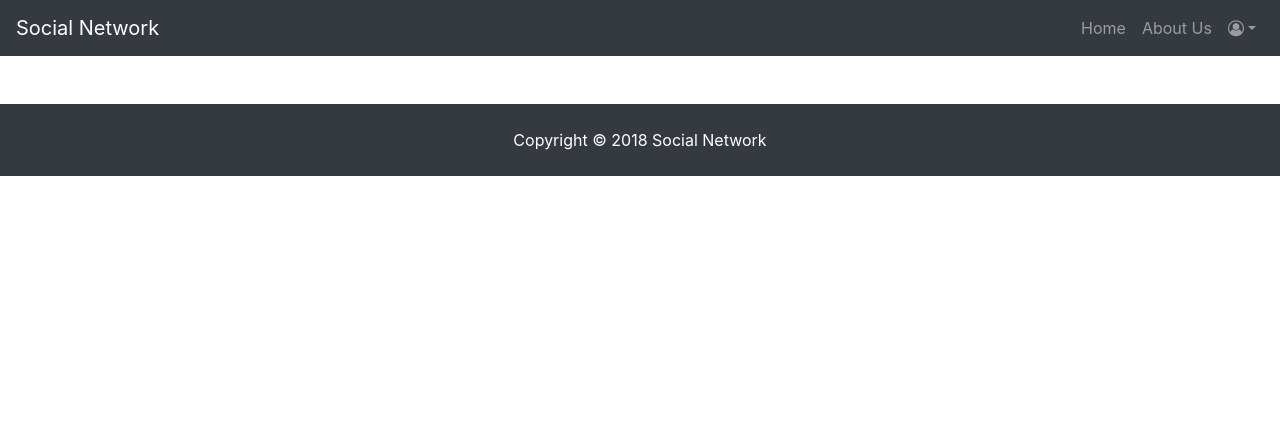
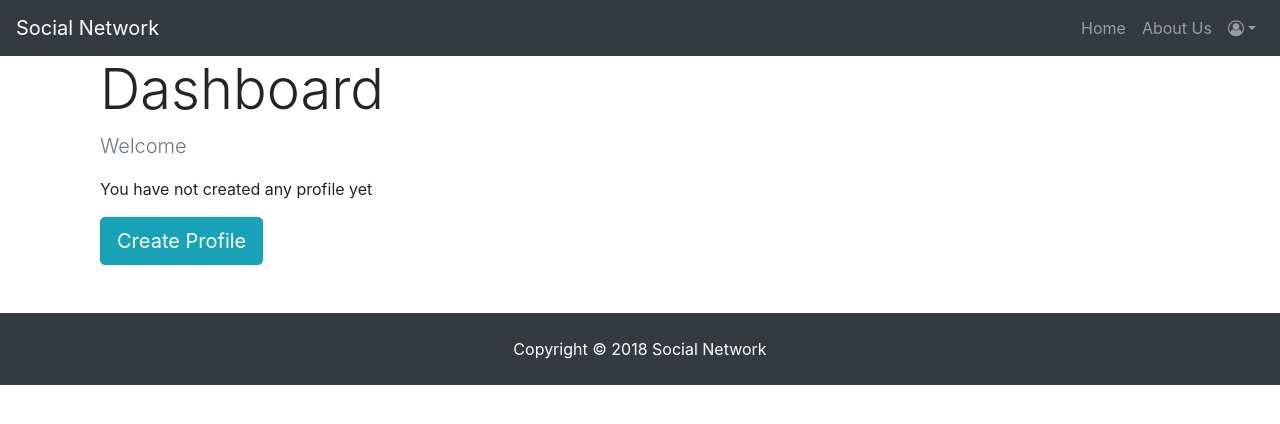
Before and after one commit to rakeshjha1993/mern-socialNetwork, a React (Create React App) app in the folder client/: page /dashboard in a window 1280 px wide. Shown: the top 424 px of the page. Built offline with nearby package versions, Linux system fonts and the light colour scheme; no server answers.

Commit message:
before merge

```diff
--- /dev/null
+++ b/client/src/Components/common/spinner.js
@@ -0,0 +1,10 @@
+import React from 'react';
+import Spinner from './spinner.gif';
+
+export default () => {
+  return (
+    <div>
+      <img src={Spinner} alt="loading" style={{width:'200px', margin:'auto', display:'block'}} />
+    </div>
+  )
+}
--- a/client/src/Components/dashboard/Dashboard.js
+++ b/client/src/Components/dashboard/Dashboard.js
@@ -2,6 +2,8 @@ import React, { Component } from 'react'
 import PropTypes from 'prop-types';
 import {connect } from 'react-redux';
 import {getCurrentProfile} from '../../actions/profileActions';
+import Spinner from '../common/spinner';
+import {Link} from 'react-router-dom';
 
 class Dashboard extends Component {
 
@@ -9,24 +11,55 @@ class Dashboard extends Component {
         this.props.getCurrentProfile();
     }
 
-  render() {
-    return (
-      <div>
+    render() {
 
-      </div>
-    )
-  }
+        const {user} = this.props.auth;
+        const {profile,loading} = this.props.profile;
+
+        let dashboardcontent ;
+
+        if(profile==null || loading){
+            dashboardcontent = <Spinner/>;
+        }else{
+            if(Object.keys(profile).length > 0){
+                dashboardcontent= <h2>TODO: PROFILE DISPLAY</h2>
+            }else {
+                dashboardcontent = (
+                    <div>
+                        <p className="lead text-muted">Welcome {user.name}</p>
+                        <p>You have not created any profile yet</p>
+                        <Link to="create-profile" className="btn btn-lg btn-info">Create Profile</Link>
+                    </div>
+                );
+            }
+
+        }
+
+        return (
+            <div className="dashboard">
+                <div className="container">
+                    <div className="row">
+                        <div className="col-md-12">
+                            <h4 className="display-4">Dashboard</h4>
+                            {dashboardcontent}
+                        </div>
+                    </div>
+                </div>
+            </div>
+        )
+    }
 }
+
 
 Dashboard.propTypes = {
     profile : PropTypes.object.isRequired,
-    loading : PropTypes.object.isRequired,
-    getCurrentProfile : PropTypes.func.isRequired
+    getCurrentProfile : PropTypes.func.isRequired,
+    auth : PropTypes.object.isRequired
 }
 
 const mapStateToProps = (state) => ({
     profile : state.profile,
-    loading : state.loading
+    auth : state.auth
 })
 
 export default connect(mapStateToProps,{getCurrentProfile})(Dashboard);
--- a/client/src/Components/layout/Navbar.js
+++ b/client/src/Components/layout/Navbar.js
@@ -42,12 +42,6 @@ class NavBar extends Component {
     logoutClick(){
         this.props.logoutUser();
         console.log(this.props);
-    }
-
-    componentWillReceiveProps(nextProps){
-        if(nextProps.errors) {
-            this.setState({errors : nextProps.errors});
-        }
     }
 
     userLogoutClick(e) {
--- a/client/src/actions/profileActions.js
+++ b/client/src/actions/profileActions.js
@@ -7,7 +7,7 @@ import {GET_PROFILE, PROFILE_LOADING, GET_ERRORS, CLEAR_CURRENT_PROFILE} from '.
 export const getCurrentProfile = () => dispatch => {
     dispatch(setProfileLoading());
     axios
-    .get('/users/profile').then(res => dispatch({
+    .get('/api/profiles/').then(res => dispatch({
         type : GET_PROFILE,
         payload : res.data
     })).catch(err => dispatch({
```
Also changed, not shown: client/src/Components/common/spinner.gif (added).
